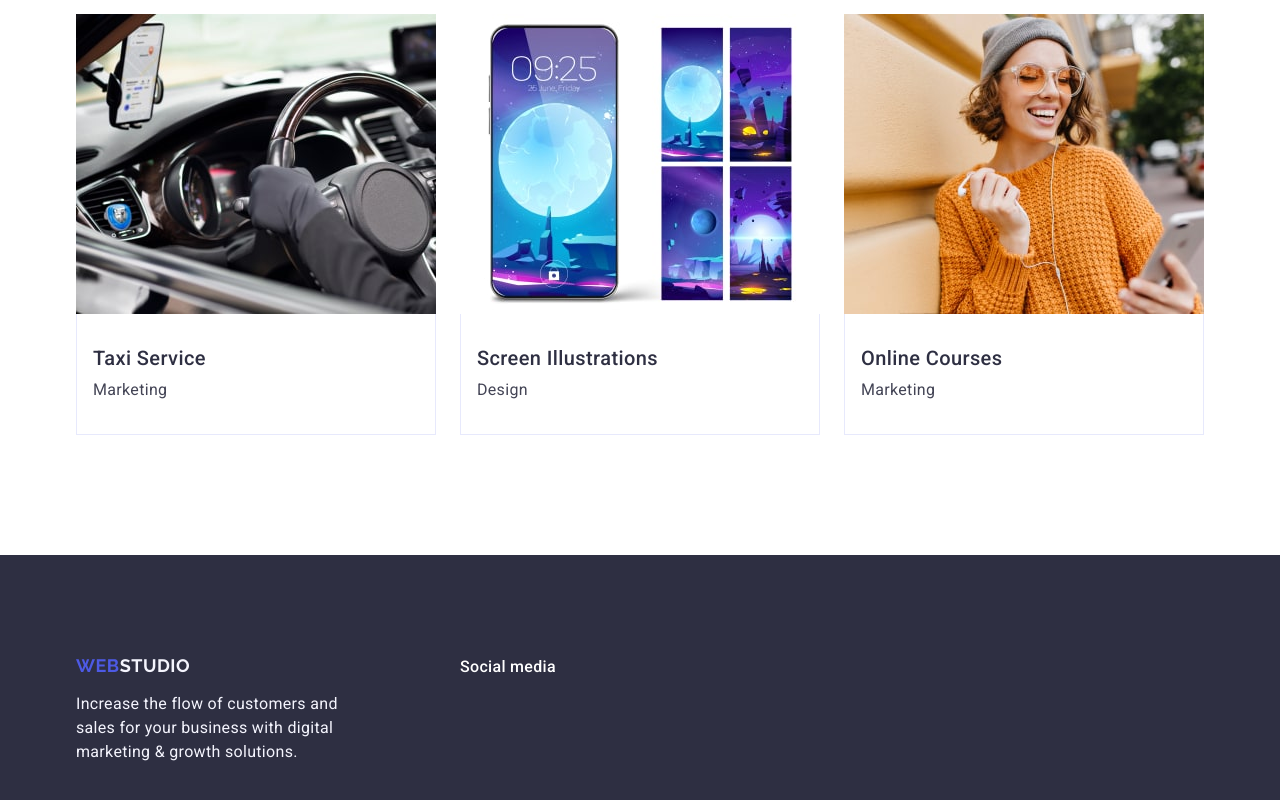
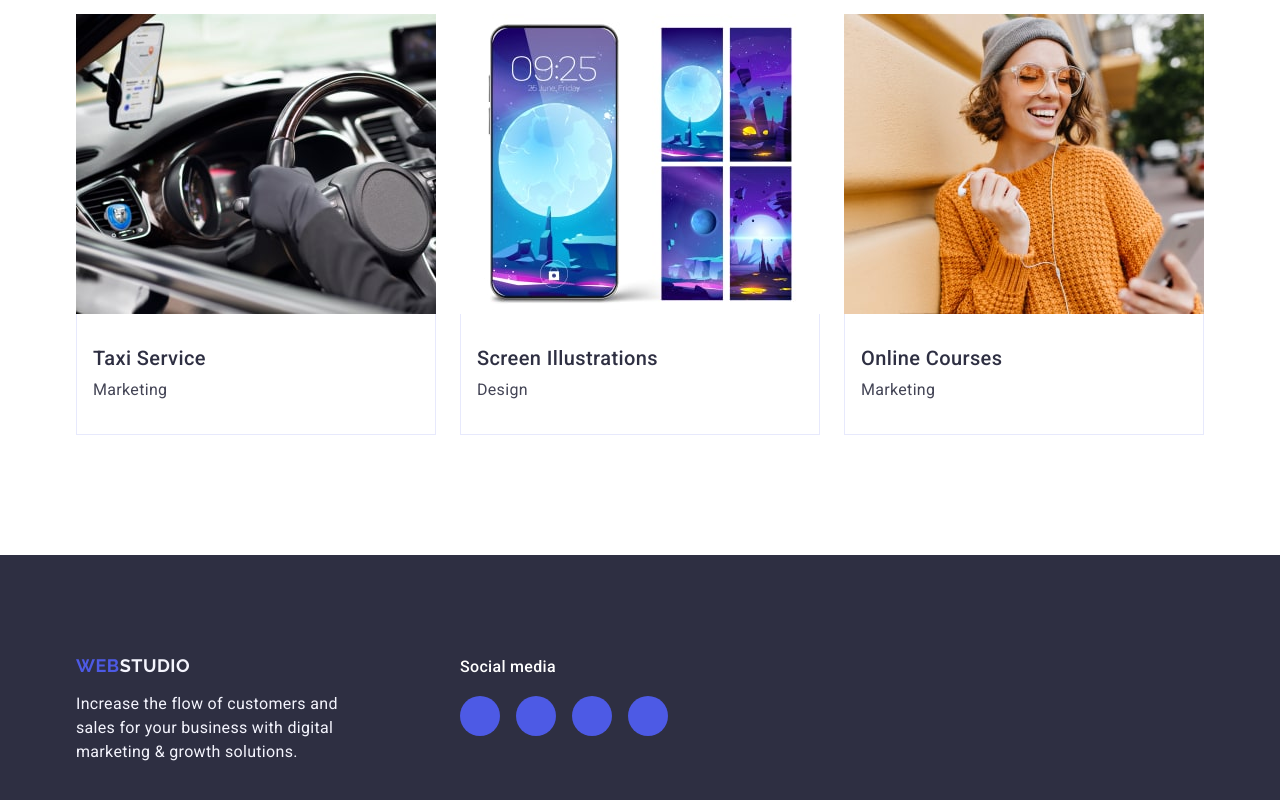
Before and after one commit to Vasyl-Khaiitov/goit-markup-hw-04, a plain HTML site: page index.html in a window 1280 px wide. Shown: the part 2636-3436 px from the top of the page. Drawn offline with nearby package versions, Linux system fonts and the light colour scheme.

Commit message:
new hover style

```diff
--- a/css/style.css
+++ b/css/style.css
@@ -346,7 +346,7 @@ button {
 }
 .team-link:hover,
 .team-link:focus {
-  background-color: #31d0aa;
+  background-color: #404bbf;
 }
 .team-icon {
 }
@@ -460,9 +460,11 @@ button {
   gap: 16px;
   align-items: center;
   justify-content: center;
-  margin-top: 16px;
+  margin-top: 17px;
 }
 .icon-footer-item {
+  width: 40px;
+  height: 40px;
 }
 
 .footer-link {
@@ -470,4 +472,7 @@ button {
 
 .footer-icon {
 }
+.footer-link:hover {
+  background-color: #31d0aa;
+}
 /* #endregion */
--- a/index.html
+++ b/index.html
@@ -382,11 +382,11 @@
           marketing & growth solutions.
         </p>
       </div>
-      <div class="footer-link">
+      <div class="footer-link-div">
         <p class="footer-link-text">Social media</p>
         <ul class="icon-footer-list">
           <li class="icon-footer-item">
-            <a href="https://www.instagram.com" target="_blank" class="footer-link" rel="noopenr noreferrer"
+            <a href="https://www.instagram.com" target="_blank" class="footer-link team-link" rel="noopenr noreferrer"
               aria-label="Link to instagram">
               <svg class="team-icon" width="24" height="24">
                 <use href="./images/icons.svg#icon-instagram"></use>
@@ -394,7 +394,7 @@
             </a>
           </li>
           <li class="icon-footer-item">
-            <a href="https://www.twitter.com" target="_blank" class="footer-link" rel="noopenr noreferrer"
+            <a href="https://www.twitter.com" target="_blank" class="footer-link team-link" rel="noopenr noreferrer"
               aria-label="Link to instagram">
               <svg class="team-icon" width="24" height="24">
                 <use href="./images/icons.svg#icon-twitter"></use>
@@ -402,7 +402,7 @@
             </a>
           </li>
           <li class="icon-footer-item">
-            <a href="https://www.facebook.com" target="_blank" class="footer-link" rel="noopenr noreferrer"
+            <a href="https://www.facebook.com" target="_blank" class="footer-link team-link" rel="noopenr noreferrer"
               aria-label="Link to instagram">
               <svg class="team-icon" width="24" height="24">
                 <use href="./images/icons.svg#icon-facebook"></use>
@@ -410,7 +410,7 @@
             </a>
           </li>
           <li class="icon-footer-item">
-            <a href="https://www.linkedin.com" target="_blank" class="footer-link" rel="noopenr noreferrer"
+            <a href="https://www.linkedin.com" target="_blank" class="footer-link team-link" rel="noopenr noreferrer"
               aria-label="Link to instagram">
               <svg class="team-icon" width="24" height="24">
                 <use href="./images/icons.svg#icon-linkedin"></use>
```
